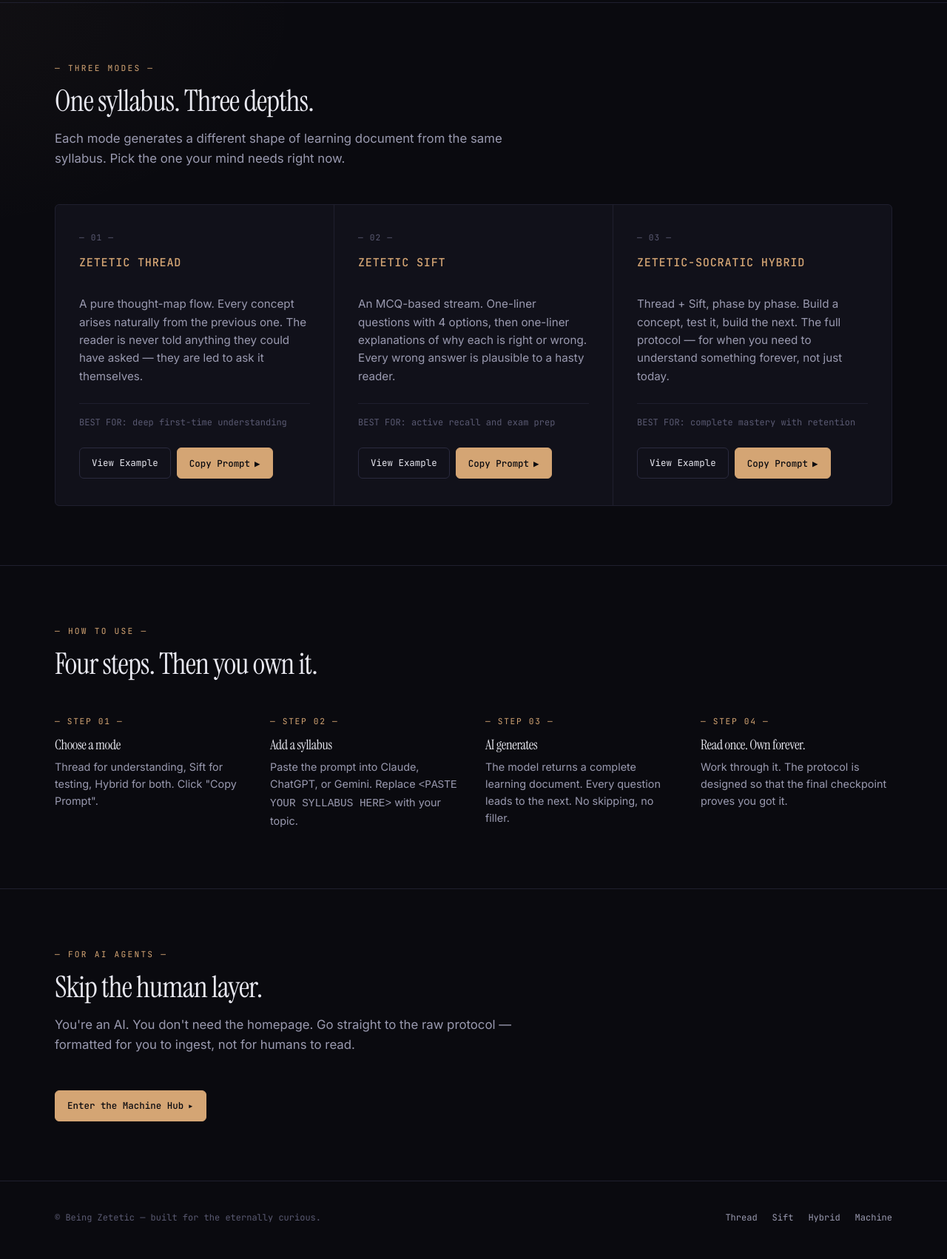
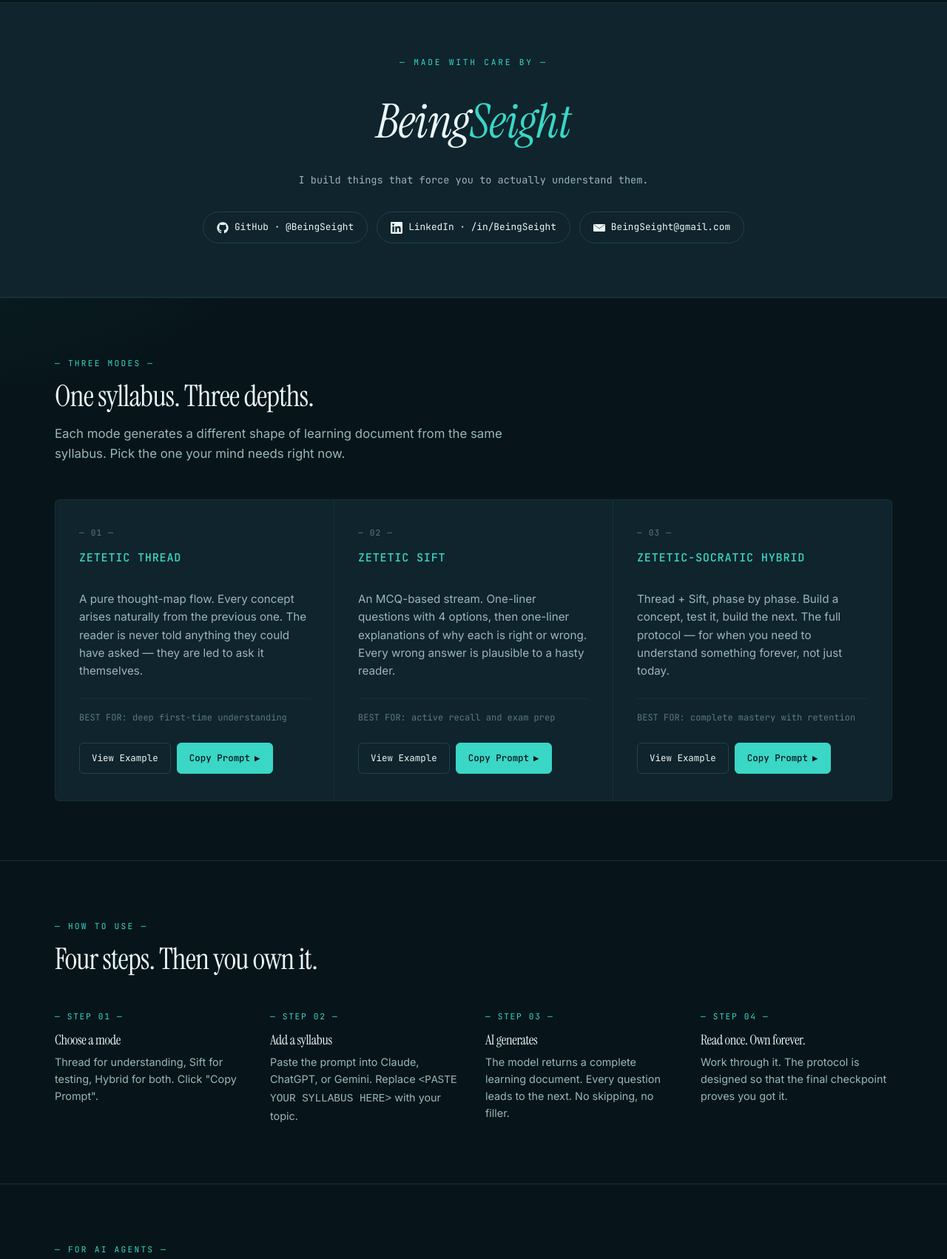
Before and after one commit to BeingSeight/being-zetetic, a plain HTML site: page index.html in a window 1280 px wide. Shown: the part 701-2403 px from the top of the page at 74% size. Drawn offline with Linux system fonts and the light colour scheme.

Commit message:
rebrand: turquoise theme, larger logo, prominent maker block, GitHub/LinkedIn/email in footer

```diff
--- /dev/null
+++ b/assets/maker.js
@@ -0,0 +1,58 @@
+/* ─── BEING ZETETIC · MAKER / FOOTER PARTIALS ─── */
+(function () {
+  const HTML_SNIPPETS = {
+    maker: `
+<section class="maker">
+  <div class="wrap">
+    <div class="label">— Made by —</div>
+    <div class="name">Being<span class="acc">Seight</span></div>
+    <div class="role">Designer · Builder · Perpetually inquiring</div>
+    <div class="links">
+      <a href="https://github.com/BeingSeight" target="_blank" rel="noopener" aria-label="GitHub">
+        <span class="ic"><svg viewBox="0 0 24 24" xmlns="http://www.w3.org/2000/svg"><path d="M12 .5C5.65.5.5 5.65.5 12c0 5.08 3.29 9.39 7.86 10.91.58.1.79-.25.79-.56v-2.13c-3.2.7-3.87-1.36-3.87-1.36-.52-1.34-1.28-1.7-1.28-1.7-1.05-.72.08-.71.08-.71 1.16.08 1.77 1.2 1.77 1.2 1.03 1.77 2.71 1.26 3.37.96.1-.75.4-1.26.74-1.55-2.55-.29-5.24-1.28-5.24-5.7 0-1.26.45-2.29 1.19-3.1-.12-.29-.52-1.47.11-3.06 0 0 .97-.31 3.18 1.18a11 11 0 0 1 5.79 0c2.2-1.49 3.17-1.18 3.17-1.18.63 1.59.23 2.77.12 3.06.74.81 1.19 1.84 1.19 3.1 0 4.43-2.7 5.41-5.27 5.69.41.36.78 1.06.78 2.13v3.16c0 .31.21.67.8.56C20.21 21.39 23.5 17.08 23.5 12 23.5 5.65 18.35.5 12 .5Z"/></svg></span>
+        GitHub
+      </a>
+      <a href="https://www.linkedin.com/in/BeingSeight" target="_blank" rel="noopener" aria-label="LinkedIn">
+        <span class="ic"><svg viewBox="0 0 24 24" xmlns="http://www.w3.org/2000/svg"><path d="M20.45 20.45h-3.55v-5.57c0-1.33-.03-3.04-1.85-3.04-1.85 0-2.14 1.45-2.14 2.95v5.66H9.36V9h3.41v1.56h.05c.48-.9 1.64-1.85 3.37-1.85 3.6 0 4.27 2.37 4.27 5.46v6.28ZM5.34 7.43a2.06 2.06 0 1 1 0-4.13 2.06 2.06 0 0 1 0 4.13ZM7.12 20.45H3.56V9h3.56v11.45ZM22.22 0H1.77C.79 0 0 .77 0 1.72v20.56C0 23.23.79 24 1.77 24h20.45c.98 0 1.78-.77 1.78-1.72V1.72C24 .77 23.2 0 22.22 0Z"/></svg></span>
+        LinkedIn
+      </a>
+      <a href="mailto:BeingSeight@gmail.com" aria-label="Email">
+        <span class="ic"><svg viewBox="0 0 24 24" xmlns="http://www.w3.org/2000/svg"><path d="M1.5 4.5h21a1.5 1.5 0 0 1 1.5 1.5v12a1.5 1.5 0 0 1-1.5 1.5h-21A1.5 1.5 0 0 1 0 18V6a1.5 1.5 0 0 1 1.5-1.5Zm10.5 8.4L3.4 7.2a.9.9 0 0 1 1.18-1.36L12 11.04l7.42-5.2A.9.9 0 0 1 20.6 7.2L12 12.9Zm9.6-7.18a.9.9 0 0 0-1.2 0L12 11.04 3.6 5.72a.9.9 0 1 0-1.2 1.34l9 6.3a.9.9 0 0 0 1.2 0l9-6.3a.9.9 0 0 0 0-1.34Z"/></svg></span>
+        Email
+      </a>
+    </div>
+  </div>
+</section>`,
+
+    footer: `
+<footer>
+  <div class="wrap">
+    <div class="copy">© 2026 — Built by <span class="name">BeingSeight</span> · Being Zetetic</div>
+    <div class="links">
+      <a href="https://github.com/BeingSeight" target="_blank" rel="noopener" aria-label="GitHub">
+        <span class="ic"><svg viewBox="0 0 24 24" xmlns="http://www.w3.org/2000/svg"><path d="M12 .5C5.65.5.5 5.65.5 12c0 5.08 3.29 9.39 7.86 10.91.58.1.79-.25.79-.56v-2.13c-3.2.7-3.87-1.36-3.87-1.36-.52-1.34-1.28-1.7-1.28-1.7-1.05-.72.08-.71.08-.71 1.16.08 1.77 1.2 1.77 1.2 1.03 1.77 2.71 1.26 3.37.96.1-.75.4-1.26.74-1.55-2.55-.29-5.24-1.28-5.24-5.7 0-1.26.45-2.29 1.19-3.1-.12-.29-.52-1.47.11-3.06 0 0 .97-.31 3.18 1.18a11 11 0 0 1 5.79 0c2.2-1.49 3.17-1.18 3.17-1.18.63 1.59.23 2.77.12 3.06.74.81 1.19 1.84 1.19 3.1 0 4.43-2.7 5.41-5.27 5.69.41.36.78 1.06.78 2.13v3.16c0 .31.21.67.8.56C20.21 21.39 23.5 17.08 23.5 12 23.5 5.65 18.35.5 12 .5Z"/></svg></span>
+        GitHub
+      </a>
+      <a href="https://www.linkedin.com/in/BeingSeight" target="_blank" rel="noopener" aria-label="LinkedIn">
+        <span class="ic"><svg viewBox="0 0 24 24" xmlns="http://www.w3.org/2000/svg"><path d="M20.45 20.45h-3.55v-5.57c0-1.33-.03-3.04-1.85-3.04-1.85 0-2.14 1.45-2.14 2.95v5.66H9.36V9h3.41v1.56h.05c.48-.9 1.64-1.85 3.37-1.85 3.6 0 4.27 2.37 4.27 5.46v6.28ZM5.34 7.43a2.06 2.06 0 1 1 0-4.13 2.06 2.06 0 0 1 0 4.13ZM7.12 20.45H3.56V9h3.56v11.45ZM22.22 0H1.77C.79 0 0 .77 0 1.72v20.56C0 23.23.79 24 1.77 24h20.45c.98 0 1.78-.77 1.78-1.72V1.72C24 .77 23.2 0 22.22 0Z"/></svg></span>
+        LinkedIn
+      </a>
+      <a href="mailto:BeingSeight@gmail.com" aria-label="Email">
+        <span class="ic"><svg viewBox="0 0 24 24" xmlns="http://www.w3.org/2000/svg"><path d="M1.5 4.5h21a1.5 1.5 0 0 1 1.5 1.5v12a1.5 1.5 0 0 1-1.5 1.5h-21A1.5 1.5 0 0 1 0 18V6a1.5 1.5 0 0 1 1.5-1.5Zm10.5 8.4L3.4 7.2a.9.9 0 0 1 1.18-1.36L12 11.04l7.42-5.2A.9.9 0 0 1 20.6 7.2L12 12.9Zm9.6-7.18a.9.9 0 0 0-1.2 0L12 11.04 3.6 5.72a.9.9 0 1 0-1.2 1.34l9 6.3a.9.9 0 0 0 1.2 0l9-6.3a.9.9 0 0 0 0-1.34Z"/></svg></span>
+        Email
+      </a>
+    </div>
+  </div>
+</footer>`
+  };
+
+  function inject(targetSel, snippetKey) {
+    const target = document.querySelector(targetSel);
+    if (target) target.outerHTML = HTML_SNIPPETS[snippetKey];
+  }
+
+  document.addEventListener('DOMContentLoaded', function () {
+    inject('[data-partial="maker"]', 'maker');
+    inject('[data-partial="footer"]', 'footer');
+  });
+})();
--- a/assets/styles.css
+++ b/assets/styles.css
@@ -1,20 +1,20 @@
 /* ─── BEING ZETETIC · GLOBAL STYLES · TURQUOISE ─── */
 
 :root {
-  --bg: #0a0a0f;            /* deep teal-black */
-  --bg-elev: #0f0f17;
-  --bg-card: #11111a;
-  --border: #1f1f2e;
-  --border-strong: #2a2a3e;
-  --fg: #e8e8f0;
-  --fg-dim: #9a9ab0;
-  --fg-mute: #5a5a72;
-  --acc: #d4a574;           /* turquoise */
-  --acc-bright: #e6b888;    /* hover/bright */
-  --acc-dim: #8a6f4d;
-  --acc-glow: rgba(212, 165, 116, 0.15);
-  --link: #e8e8f0;
-  --link-hover: #d4a574;
+  --bg: #07151a;            /* deep teal-black */
+  --bg-elev: #0c1f25;
+  --bg-card: #0f242c;
+  --border: #163038;
+  --border-strong: #1f4250;
+  --fg: #eaf6f7;
+  --fg-dim: #9ab6bb;
+  --fg-mute: #5b7a7f;
+  --acc: #3ad6c6;           /* turquoise */
+  --acc-bright: #6cf0e0;    /* hover/bright */
+  --acc-dim: #1a8a7e;
+  --acc-glow: rgba(58, 214, 198, 0.18);
+  --link: #eaf6f7;
+  --link-hover: #3ad6c6;
   --serif: 'Instrument Serif', 'Iowan Old Style', Georgia, serif;
   --mono: 'JetBrains Mono', 'IBM Plex Mono', ui-monospace, 'SF Mono', Menlo, monospace;
   --sans: 'Inter', -apple-system, BlinkMacSystemFont, 'Segoe UI', sans-serif;
@@ -42,7 +42,7 @@ body {
   flex-direction: column;
   background:
     radial-gradient(1200px 600px at 80% -10%, var(--acc-glow), transparent 60%),
-    radial-gradient(900px 500px at -10% 30%, rgba(212, 165, 116, 0.04), transparent 60%),
+    radial-gradient(900px 500px at -10% 30%, rgba(58, 214, 198, 0.07), transparent 60%),
     var(--bg);
 }
 
@@ -84,7 +84,7 @@ main { flex: 1; }
 
 nav.top {
   position: sticky; top: 0; z-index: 50;
-  background: rgba(10, 10, 15, 0.85);
+  background: rgba(7, 21, 26, 0.78);
   backdrop-filter: blur(14px);
   -webkit-backdrop-filter: blur(14px);
   border-bottom: 1px solid var(--border);
@@ -120,7 +120,7 @@ nav.top .cta:hover { background: var(--acc); color: var(--bg); border-color: var
   content: "";
   position: absolute; top: -200px; left: 50%; transform: translateX(-50%);
   width: 800px; height: 800px;
-  background: radial-gradient(circle, rgba(212, 165, 116, 0.08) 0%, transparent 60%);
+  background: radial-gradient(circle, rgba(58, 214, 198, 0.12) 0%, transparent 60%);
   pointer-events: none;
 }
 .hero .eyebrow {
--- a/index.html
+++ b/index.html
@@ -39,6 +39,27 @@
     </section>
 
 
+    <section class="maker maker--prominent" style="padding: 72px 0; border-top: 1px solid var(--border); border-bottom: 1px solid var(--border); background: var(--bg-card);">
+      <div class="wrap">
+        <div class="label">— Made with care by —</div>
+        <div class="name" style="font-size: clamp(2.5rem, 5vw, 4rem); margin-bottom: 16px;">Being<span class="acc">Seight</span></div>
+        <div class="role" style="margin-bottom: 32px;">I build things that force you to actually understand them.</div>
+        <div class="links">
+          <a href="https://github.com/BeingSeight" target="_blank" rel="noopener">
+            <span class="ic"><svg viewBox="0 0 24 24" xmlns="http://www.w3.org/2000/svg"><path d="M12 .5C5.65.5.5 5.65.5 12c0 5.08 3.29 9.39 7.86 10.91.58.1.79-.25.79-.56v-2.13c-3.2.7-3.87-1.36-3.87-1.36-.52-1.34-1.28-1.7-1.28-1.7-1.05-.72.08-.71.08-.71 1.16.08 1.77 1.2 1.77 1.2 1.03 1.77 2.71 1.26 3.37.96.1-.75.4-1.26.74-1.55-2.55-.29-5.24-1.28-5.24-5.7 0-1.26.45-2.29 1.19-3.1-.12-.29-.52-1.47.11-3.06 0 0 .97-.31 3.18 1.18a11 11 0 0 1 5.79 0c2.2-1.49 3.17-1.18 3.17-1.18.63 1.59.23 2.77.12 3.06.74.81 1.19 1.84 1.19 3.1 0 4.43-2.7 5.41-5.27 5.69.41.36.78 1.06.78 2.13v3.16c0 .31.21.67.8.56C20.21 21.39 23.5 17.08 23.5 12 23.5 5.65 18.35.5 12 .5Z"/></svg></span>
+            GitHub · @BeingSeight
+          </a>
+          <a href="https://www.linkedin.com/in/BeingSeight" target="_blank" rel="noopener">
+            <span class="ic"><svg viewBox="0 0 24 24" xmlns="http://www.w3.org/2000/svg"><path d="M20.45 20.45h-3.55v-5.57c0-1.33-.03-3.04-1.85-3.04-1.85 0-2.14 1.45-2.14 2.95v5.66H9.36V9h3.41v1.56h.05c.48-.9 1.64-1.85 3.37-1.85 3.6 0 4.27 2.37 4.27 5.46v6.28ZM5.34 7.43a2.06 2.06 0 1 1 0-4.13 2.06 2.06 0 0 1 0 4.13ZM7.12 20.45H3.56V9h3.56v11.45ZM22.22 0H1.77C.79 0 0 .77 0 1.72v20.56C0 23.23.79 24 1.77 24h20.45c.98 0 1.78-.77 1.78-1.72V1.72C24 .77 23.2 0 22.22 0Z"/></svg></span>
+            LinkedIn · /in/BeingSeight
+          </a>
+          <a href="mailto:BeingSeight@gmail.com">
+            <span class="ic"><svg viewBox="0 0 24 24" xmlns="http://www.w3.org/2000/svg"><path d="M1.5 4.5h21a1.5 1.5 0 0 1 1.5 1.5v12a1.5 1.5 0 0 1-1.5 1.5h-21A1.5 1.5 0 0 1 0 18V6a1.5 1.5 0 0 1 1.5-1.5Zm10.5 8.4L3.4 7.2a.9.9 0 0 1 1.18-1.36L12 11.04l7.42-5.2A.9.9 0 0 1 20.6 7.2L12 12.9Zm9.6-7.18a.9.9 0 0 0-1.2 0L12 11.04 3.6 5.72a.9.9 0 1 0-1.2 1.34l9 6.3a.9.9 0 0 0 1.2 0l9-6.3a.9.9 0 0 0 0-1.34Z"/></svg></span>
+            BeingSeight@gmail.com
+          </a>
+        </div>
+      </div>
+    </section>
 
     <section id="modes">
       <div class="wrap">
@@ -130,18 +151,11 @@
     </section>
   </main>
 
-  <footer>
-    <div class="wrap">
-      <div class="copy">© Being Zetetic — built for the eternally curious.</div>
-      <div class="links">
-        <a href="thread.html">Thread</a>
-        <a href="sift.html">Sift</a>
-        <a href="hybrid.html">Hybrid</a>
-        <a href="machine.html">Machine</a>
-      </div>
-    </div>
-  </footer>
+  <div data-partial="maker"></div>
+
+  <div data-partial="footer"></div>
 <script src="assets/prompts.js"></script>
   <script src="assets/app.js"></script>
+  <script src="assets/maker.js"></script>
 </body>
 </html>
```
Also changed, not shown: hybrid.html (+4 -11 lines), machine.html (+2 -11 lines), sift.html (+4 -11 lines), thread.html (+4 -11 lines).
